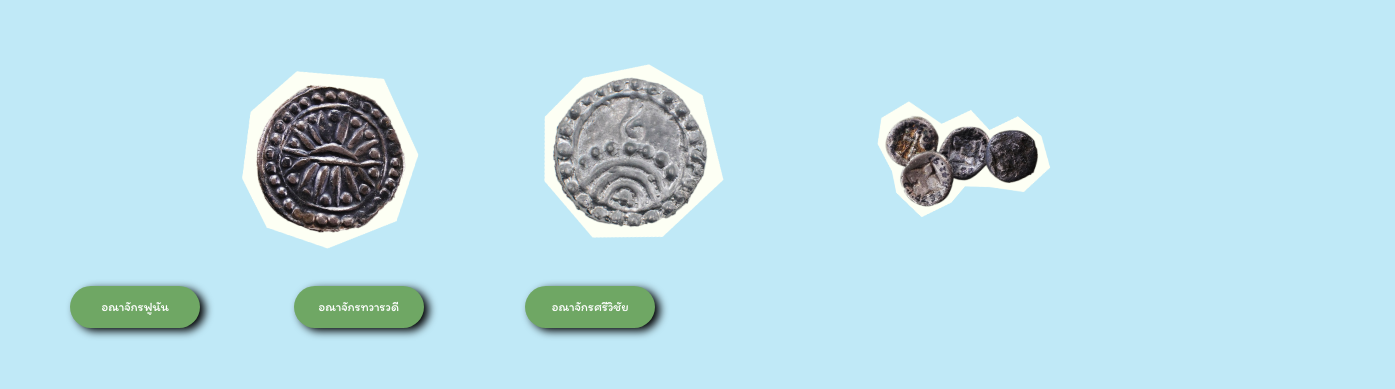
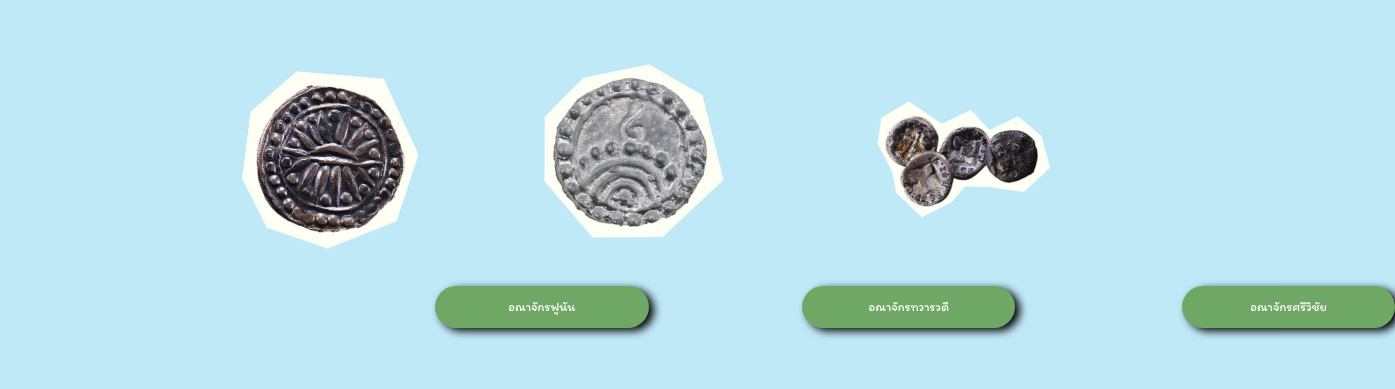
Before and after one commit to temtem57129/projrctMP, a plain HTML site: page index.html in a window 1280 px wide. Shown: the part 4129-4518 px from the top of the page, 1395 px wide, since content can reach past the window. Drawn offline with nearby package versions, Linux system fonts and the light colour scheme.

Commit message:
Update befHistory.css

```diff
--- a/css/befHistory.css
+++ b/css/befHistory.css
@@ -262,6 +262,9 @@
 }
 .table{
     display: table;
+    position: relative;
+    width: 50%;
+    margin: auto;
 }
 .closeBtn{
     width: 1vw;
```
